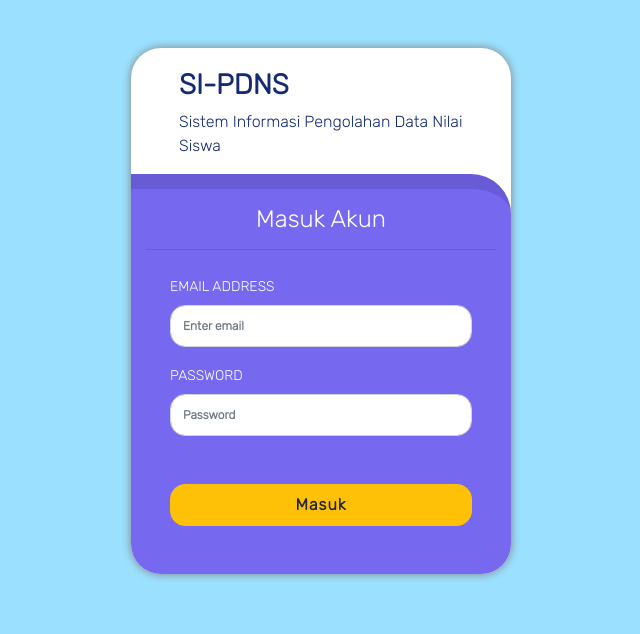
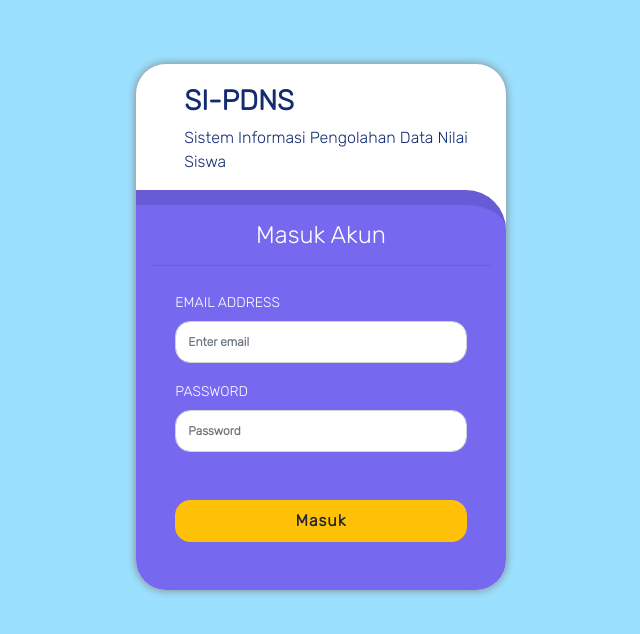
Before and after one commit to nepaolba/form-ogin, a plain HTML site: page index.html in a window 1280 px wide. Shown: the whole page, without its empty margins (319-959 px from the left). Drawn offline with nearby package versions, Linux system fonts and the light colour scheme.

Commit message:
Update index.html

```diff
--- a/index.html
+++ b/index.html
@@ -12,7 +12,7 @@
   </head>
   <body>
     <div class="container">
-     <div class="row justify-content-center">
+     <div class="row justify-content-center p-3">
        <div class="col-lg-4 col-md-8 col-sm-12 content mt-5 pt-1" style="box-shadow: 0 0 10px grey; padding: 0; border-radius: 30px; background-color:white;">
        <div class="col-lg-12 pl-5 pt-3 pr-4"><h3 class="font-weight-bold">SI-PDNS</h3>
         <p>Sistem Informasi Pengolahan Data Nilai Siswa</p></div>
```
